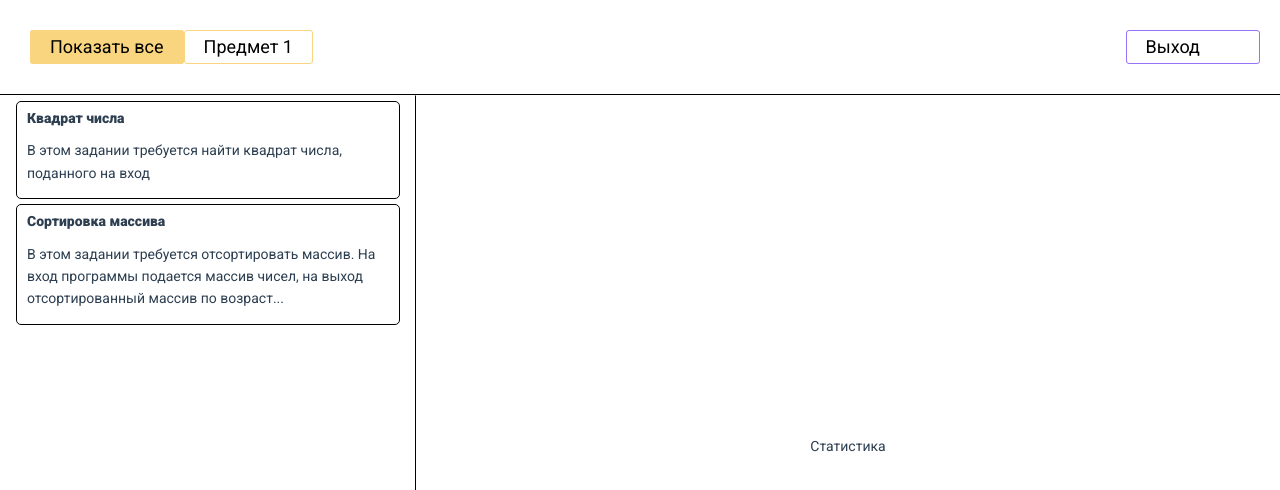
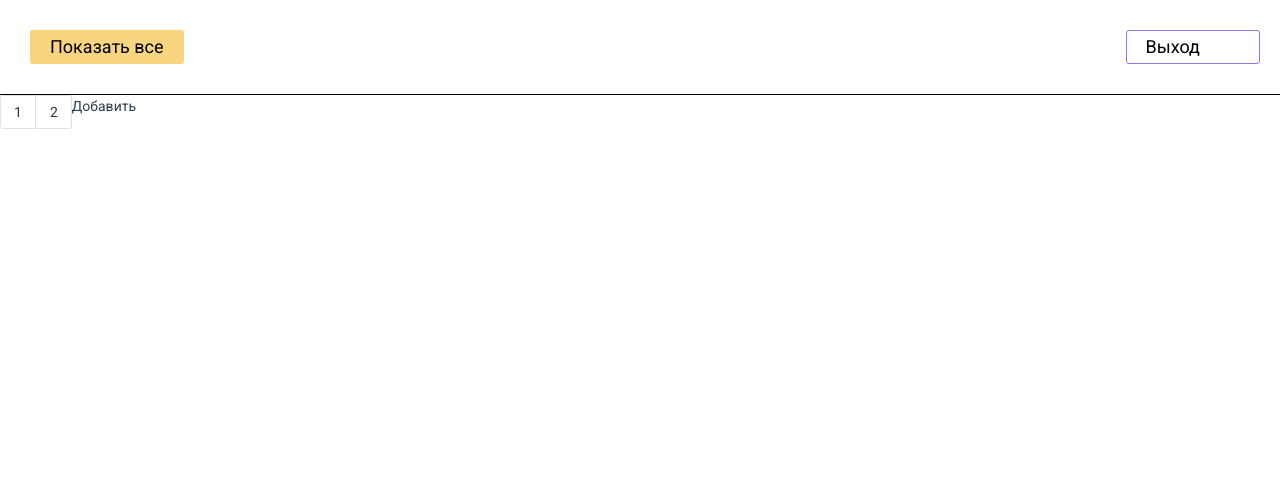
Before and after one commit to serrgeyOkhr/diploma-frontend, a Vue app: page / in a window 1280 px wide. Shown: the top 490 px of the page. Built offline with nearby package versions, Linux system fonts and the light colour scheme.

Commit message:
start_adminView

```diff
--- /dev/null
+++ b/src/components/Admin.vue
@@ -0,0 +1,29 @@
+<template>
+  <div class="container">
+    <n-button-group>
+      <n-button @click="showChangePerson = false">1</n-button>
+      <n-button @click="showChangePerson = true">2</n-button>
+    </n-button-group>
+    <div v-if="!showChangePerson" class="addForm">Добавить</div>
+    <div v-else class="addForm">Изменить</div>
+  </div>
+</template>
+
+<script>
+import { ref } from '@vue/reactivity'
+export default {
+  name: 'admin-view',
+  setup () {
+    const showChangePerson = ref(false)
+    return {
+      showChangePerson
+    }
+  }
+}
+</script>
+
+<style>
+.container{
+  display: flex;
+}
+</style>
--- a/src/components/CodeTaker.vue
+++ b/src/components/CodeTaker.vue
@@ -59,11 +59,7 @@ export default {
   },
   setup (props) {
     const template = ref(null)
-    if (props.id === 2) {
-      template.value = 'def my_function(arr):\n    for i in range(len(arr)):\n        for j in range(len(arr) - 1):\n            if arr[j] > arr[j+1]:\n                arr[j], arr[j+1] = arr[j+1], arr[j]\n    return arr\n'
-    } else {
-      template.value = 'def my_function(n):\n    return n ** 2\n'
-    }
+    template.value = 'def my_function(n):\n    return n ** 2\n'
     const formVal = template
     const resp = ref(null)
     const customError = ref(null)
@@ -129,14 +125,6 @@ export default {
           setTimeout(() => { loading.value = false }, 1000)
         })
     }
-    // {"id":"square","status":"done","output":"{\"success\":true,\"output\":\"\"}"} - good one
-
-    // {"id":"square","status":"done","output":"{\"success\":false,\"output\":\"\",\"failed_test\":5}"} - not pass test
-
-    // {"id":"square","status":"done","output":"{\"success\":false,\"output\":\"Traceback (most recent call last):\\n  File \\\"/mnt/userfs/program.py\\\", line 16, in \\u003cmodule\\u003e\\n    output = my_function(test)\\n  File \\\"/mnt/userfs/program.py\\\", line 8, in my_function\\n    raise Exception(\\\"bad\\\")\\nException: bad\\n\",\"failed_test\":5}"} - ошибка ??
-
-    //  {"id":"square","status":"timeout","output":""} - по времени не влезли :(
-
     return {
       formVal,
       listLanguages,
--- a/src/store/index.js
+++ b/src/store/index.js
@@ -34,9 +34,11 @@ export default createStore({
     },
     createTasks (state, data) {
       state.tasks = []
-      data.forEach(element => {
-        state.tasks.push(element)
-      })
+      if (data) {
+        data.forEach(element => {
+          state.tasks.push(element)
+        })
+      }
     },
     addNewTasks (state, data) {
       // console.log('store data', data)
--- a/src/views/HomeView.vue
+++ b/src/views/HomeView.vue
@@ -1,7 +1,10 @@
 <template>
   <div class="home">
     <Header @setTasks="setTasks" :subjects='subjects' :showSubject='showSubject'/>
-    <div class="container">
+    <div v-if="user.type === 69" class="container">
+      <Admin />
+    </div>
+    <div v-else class="container">
       <div class="taskBar" v-for='(group, index) in groups' :key='index'>
         <TaskCom
         v-for='(task, index) in showTask'
@@ -29,6 +32,7 @@ import { ref } from '@vue/reactivity'
 import { mapMutations, mapState, useStore } from 'vuex'
 import TaskCom from '../components/Task.vue'
 import Header from '../components/Header.vue'
+import Admin from '../components/Admin.vue'
 import { useRouter } from 'vue-router'
 
 // @ is an alias to /src
@@ -41,7 +45,8 @@ export default {
   name: 'HomeView',
   components: {
     TaskCom,
-    Header
+    Header,
+    Admin
   },
   data () {
     return {
@@ -86,17 +91,19 @@ export default {
     function setData (place, data) {
       store.commit(place, data)
     }
-
+    if (tasks) {
       tasks.forEach(element => {
         subjects.add(element.subject)
         groups.add(element.group)
       })
+    }
 
     function createTask () {
       router.push({ name: 'changeTask' })
     }
 
     function getTasks () {
+      if (user.value.type !== 69) {
         const tasks = [{
           id: 1,
           deadline: '2022,05,15',
@@ -128,6 +135,7 @@ export default {
           done: false
         }]
         return tasks
+      }
     }
 
     function openTask (taskId, task) {
--- a/src/views/LoginView.vue
+++ b/src/views/LoginView.vue
@@ -99,10 +99,15 @@ export default {
         //   group: undefined
         // }
         user: {
-          name: 'Сергей Вячеславович',
-          type: 1,
-          group: 'ИТ-181'
+          name: 'Админ Админович',
+          type: 69,
+          group: undefined
         }
+        // user: {
+        //   name: 'Сергей Вячеславович',
+        //   type: 1,
+        //   group: 'ИТ-181'
+        // }
       }
       store.commit('updateUser', Result.user)
       // localStorage.setItem('User', JSON.stringify(store.state.user))
```
Lines whose indentation alone changed are shown as unchanged.
